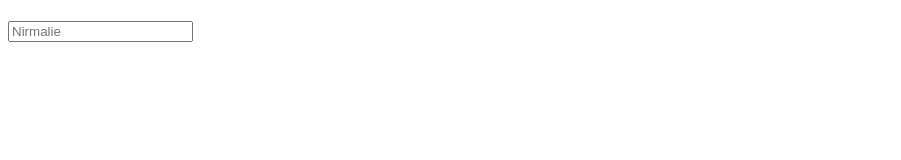
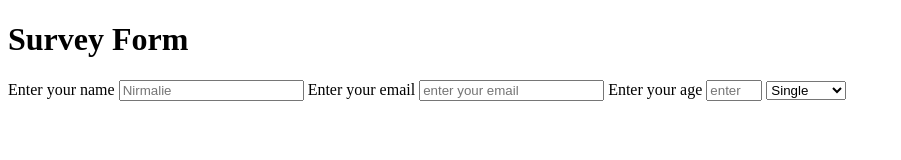
Before and after one commit to nirmalieo3/NirmalieWillyBuildSurveyForm, a plain HTML site: page index.html in a window 1280 px wide. Shown: the whole page, without its empty margins (0-901 px from the left). Drawn offline with Linux system fonts and the light colour scheme.

Commit message:
Update index.html

```diff
--- a/index.html
+++ b/index.html
@@ -1,15 +1,30 @@
 <!DOCTYPE html>
 
 <html>
+    <head>
+        <title>Survey Form</title>
+    </head>
     <body>
-<title>Survey Form</title>
 
-        <h1 id = "title"></h1>
+
+        <h1 id = "title">Survey Form</h1>
 
         <p= "description"></p>
 
         <form id = "survey-form" >
-            <input id = name type = "text" placeholder="Nirmalie">
+              <label for="name" id="name">Enter your name</label>
+            <input id = "name" type = "text" placeholder="Nirmalie" required>
+                <label for="email" id="email">Enter your email</label>
+            <input id = "email" type = "email" placeholder="enter your email" required>
+                  <label for="age" id="age">Enter your age</label>
+            <input id = "number" type = "number" placeholder="enter your age" min = "18" max = "85"  required>
+            <select id ="dropdown">
+                <option value= "single">Single</option>
+                <option value= "married">Marrid</option>
+                <option value= "occupied">Occupied</option>
+                <option value= "devorced">Devorced</option>
+            </select>
+
 
 
         </form>
```
